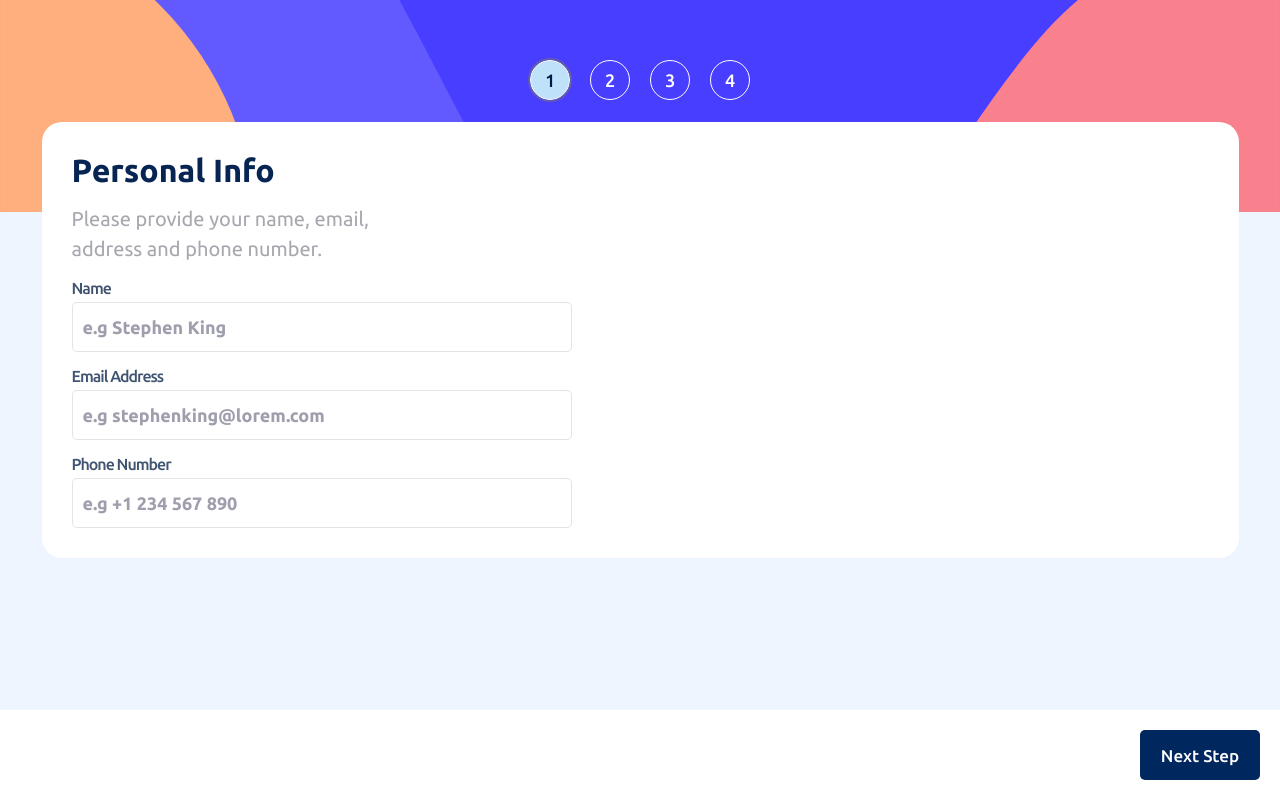
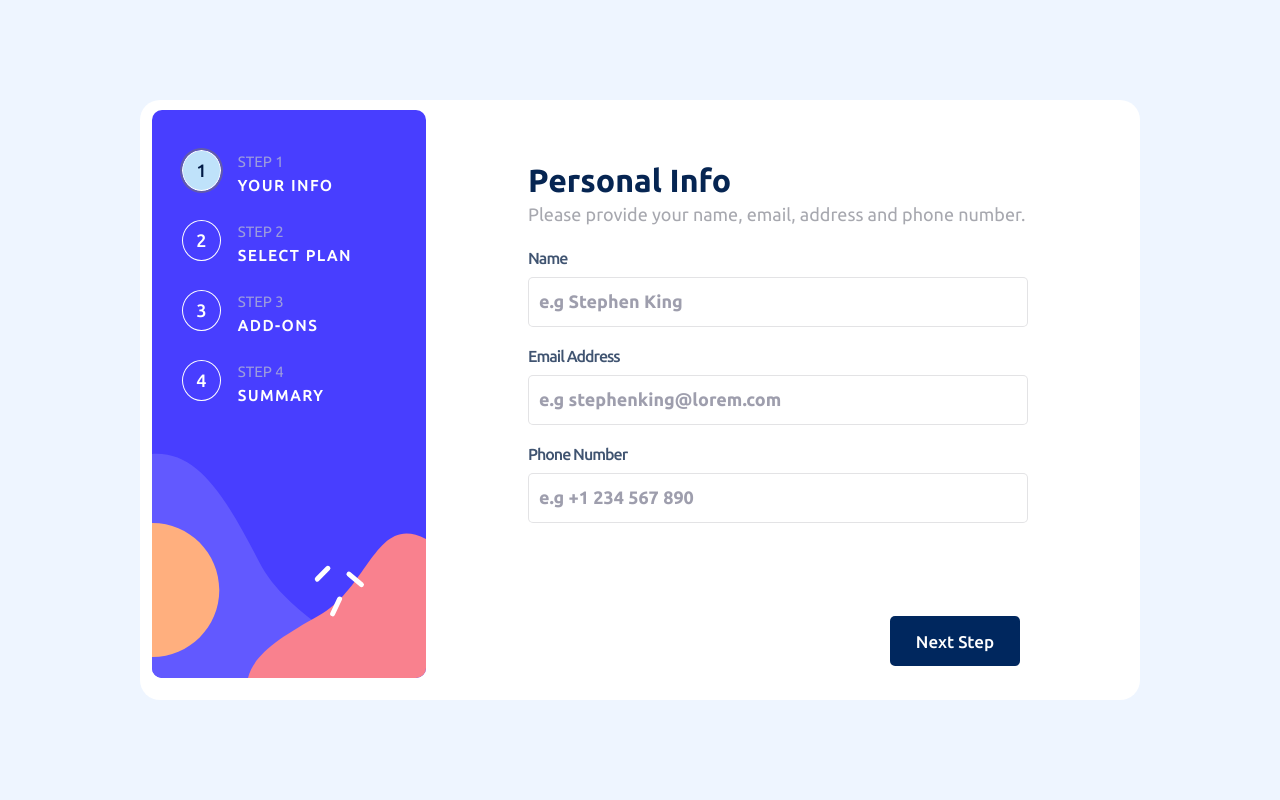
Before and after one commit to Pir4a/multi-stepForm, a React (Vite) app: page / in a window 1280 px wide. Built offline with nearby package versions, Linux system fonts and the light colour scheme; the HTML template or start-up script is replaced by a standard one.

Commit message:
desktop responsive

```diff
--- a/src/App.scss
+++ b/src/App.scss
@@ -79,7 +79,7 @@
     align-items: flex-start;
     gap: 15px;
     width: 95%;
-    min-height: 300px;
+    min-height: 400px;
     height: auto;
     flex-direction: column;
 
@@ -181,3 +181,182 @@
     }
   }
 }
+.formbackgrounddesktop {
+  display: none;
+}
+.circlescontainerdesktop {
+  display: none;
+}
+@media (width>700px) {
+  .formbackground {
+    display: none;
+    position: absolute;
+    z-index: 1;
+
+    img {
+      height: 100%;
+      width: 100%;
+      object-fit: cover;
+    }
+  }
+
+  .formcontainer {
+    .circlescontainerdesktop {
+      position: absolute;
+      flex-direction: column;
+      top: 30px;
+      left: 30px;
+      display: flex;
+      justify-content: center;
+      gap: 10px;
+      font-size: 10px;
+
+      .circleandtext {
+        height: 60px;
+        display: flex;
+        justify-content: space-evenly;
+        align-items: center;
+        gap: 17px;
+      }
+      .circletext {
+        width: 80%;
+
+        p {
+          color: #9c9cdd;
+          font-family: FontReg;
+          font-size: 15px;
+        }
+
+        h1 {
+          color: white;
+          font-family: FontReg;
+          letter-spacing: 2px;
+          font-size: 15px;
+        }
+      }
+
+      .circle {
+        font-family: FontMed;
+        display: flex;
+        justify-content: center;
+        align-items: center;
+        border-radius: 50%;
+        font-size: 18px;
+        background-color: transparent;
+        border: 1px solid white;
+        color: white;
+        width: 45px;
+        height: 41px;
+        z-index: 1;
+      }
+      .active {
+        background-color: #bfe2fa;
+        color: #001a45;
+      }
+    }
+
+    .formbackgrounddesktop {
+      display: block;
+      position: relative;
+    }
+
+    .circlescontainer {
+      display: none;
+
+      .active {
+        background-color: #bfe2fa;
+        color: #001a45;
+      }
+    }
+
+    form {
+      position: relative;
+      margin-top: 0px;
+      padding: 10px;
+      border-radius: 20px;
+      background-color: white;
+      display: flex;
+      justify-content: space-evenly;
+      flex-direction: row;
+      gap: 100px;
+      width: 1000px;
+      height: 600px;
+      h1 {
+        font-family: FontBold;
+        color: #062552;
+      }
+      p {
+        max-width: 30ch;
+        font-family: FontReg;
+        color: #a7a8af;
+        font-size: 1.25rem;
+        line-height: 30px;
+      }
+      input {
+        border-radius: 5px;
+        border: 1px #a7a8af52 solid;
+        font-family: FontMed;
+        font-size: 18px;
+        padding: 10px;
+        width: 100%;
+        height: 50px;
+        color: #75758b;
+
+        &::placeholder {
+          color: #75758bb4;
+          font-family: FontBold;
+        }
+      }
+
+      label {
+        margin-bottom: -10px;
+        color: #405471;
+        font-family: FontMed;
+        letter-spacing: -1px;
+      }
+      .buttonscontainer {
+        position: absolute;
+        bottom: 14px;
+        right: 100px;
+        min-height: 90px;
+        height: 10dvh;
+        width: 360px;
+        display: flex;
+        align-items: center;
+        justify-content: space-between;
+        border: none;
+        background-color: white;
+
+        padding: 20px;
+
+        .none {
+          z-index: -1000;
+        }
+        button {
+          cursor: pointer;
+          height: 50px;
+          width: 130px;
+          border: none;
+          border-radius: 5px;
+          background-color: #00275e;
+          color: white;
+          font-family: FontMed;
+          font-size: 17px;
+        }
+        .prevbtn {
+          background-color: transparent;
+          color: #acadb2;
+        }
+      }
+    }
+  }
+
+  .desktopcontainer {
+    height: 100dvh;
+    width: 100%;
+    display: flex;
+    justify-content: center;
+    align-items: center;
+    background-color: #eef5ff;
+  }
+}
--- a/src/App.tsx
+++ b/src/App.tsx
@@ -7,6 +7,7 @@ import { StepThree } from "./components/StepThree"
 import { StepTwo } from "./components/StepTwo"
 import { useMultistepForm } from "./useMultiStepForm"
 import bg from "../assets/images/bg-sidebar-mobile.svg"
+import bgdesktop from "../assets/images/bg-sidebar-desktop.svg"
 
 export const planOptions = {
   Arcade: {
@@ -94,6 +95,7 @@ function App() {
 
   return (
     <>
+      <div className="desktopcontainer">
         <div className="formbackground">
           <img src={bg}></img>
 
@@ -122,7 +124,84 @@ function App() {
               <div className="circle">4</div>
             )}
           </div>
+
           <form onSubmit={onSubmit}>
+            <div className="formbackgrounddesktop">
+              <div className="circlescontainerdesktop">
+                {currentStepIndex == 0 ? (
+                  <div className="circleandtext">
+                    <div className="circle active">1</div>
+                    <div className="circletext">
+                      <p>STEP 1</p>
+                      <h1>YOUR INFO</h1>
+                    </div>
+                  </div>
+                ) : (
+                  <div className="circleandtext">
+                    <div className="circle">1</div>
+                    <div className="circletext">
+                      <p>STEP 1</p>
+                      <h1>YOUR INFO</h1>
+                    </div>
+                  </div>
+                )}
+                {currentStepIndex == 1 ? (
+                  <div className="circleandtext">
+                    <div className="circle active">2</div>
+                    <div className="circletext">
+                      <p>STEP 2</p>
+                      <h1>SELECT PLAN</h1>
+                    </div>
+                  </div>
+                ) : (
+                  <div className="circleandtext">
+                    <div className="circle">2</div>
+                    <div className="circletext">
+                      <p>STEP 2</p>
+                      <h1>SELECT PLAN</h1>
+                    </div>
+                  </div>
+                )}
+                {currentStepIndex == 2 ? (
+                  <div className="circleandtext">
+                    <div className="circle active">3</div>
+                    <div className="circletext">
+                      <p>STEP 3</p>
+                      <h1>ADD-ONS</h1>
+                    </div>
+                  </div>
+                ) : (
+                  <div className="circleandtext">
+                    <div className="circle">3</div>
+                    <div className="circletext">
+                      <p>STEP 3</p>
+                      <h1>ADD-ONS</h1>
+                    </div>
+                  </div>
+                )}
+                {currentStepIndex == 3 ? (
+                  <div className="circleandtext">
+                    <div className="circle active">4</div>
+                    <div className="circletext">
+                      <p>STEP 4</p>
+                      <h1>SUMMARY</h1>
+                    </div>
+                  </div>
+                ) : (
+                  <div className="circleandtext">
+                    <div className="circle">4</div>
+                    <div className="circletext">
+                      <p>STEP 4</p>
+                      <h1>SUMMARY</h1>
+                    </div>
+                  </div>
+                )}
+              </div>
+              <img src={bgdesktop}></img>
+
+              <div className="currentformstep"></div>
+            </div>
+
             {step}
 
             <div className="buttonscontainer">
@@ -140,6 +219,7 @@ function App() {
             </div>
           </form>
         </div>
+      </div>
     </>
   )
 }
--- a/src/components/StepOne.tsx
+++ b/src/components/StepOne.tsx
@@ -1,3 +1,5 @@
+import "./Stepone.scss"
+
 type UserData = {
   name: string
   email: string
@@ -11,26 +13,38 @@ type UserFormProps = UserData & {
 export function StepOne({ name, email, phone, updateFields }: UserFormProps) {
   return (
     <>
+      <div className="steponecontainer">
+        <div className="personalinfos">
           <h1>Personal Info</h1>
-      <p>Please provide your name, email, address and phone number.</p>
+          <p className="infospara">
+            Please provide your name, email, address and phone number.
+          </p>
+        </div>
+        <div className="infos">
           <label>Name</label>
           <input
             placeholder="e.g Stephen King"
             value={name}
             onChange={(e) => updateFields({ name: e.target.value })}
           ></input>
+        </div>
+        <div className="infos">
           <label>Email Address</label>
           <input
             placeholder="e.g stephenking@lorem.com"
             value={email}
             onChange={(e) => updateFields({ email: e.target.value })}
           ></input>
+        </div>
+        <div className="infos">
           <label>Phone Number</label>
           <input
             placeholder="e.g +1 234 567 890"
             value={phone}
             onChange={(e) => updateFields({ phone: e.target.value })}
           ></input>
+        </div>
+      </div>
     </>
   )
 }
--- /dev/null
+++ b/src/components/Stepone.scss
@@ -0,0 +1,27 @@
+@media (width>700px) {
+  .steponecontainer {
+    height: 80%;
+    display: flex;
+    flex-direction: column;
+    justify-content: center;
+    align-items: center;
+    gap: 20px;
+  }
+  .personalinfos {
+    display: flex;
+    flex-direction: column;
+    justify-content: center;
+    width: 600px;
+    .infospara {
+      max-width: 120ch;
+      font-size: 18px;
+    }
+  }
+  .infos {
+    display: flex;
+    flex-direction: column;
+    justify-content: center;
+    width: 600px;
+    gap: 20px;
+  }
+}
```
Lines whose indentation alone changed are shown as unchanged.
